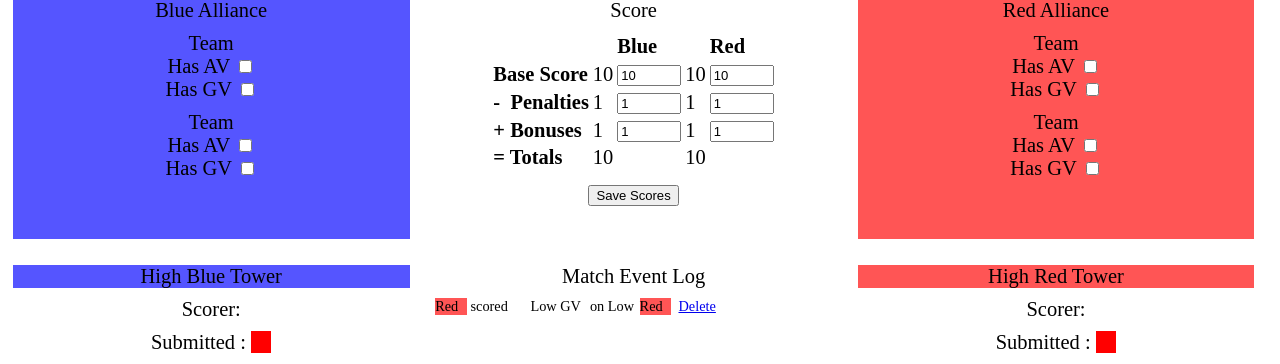
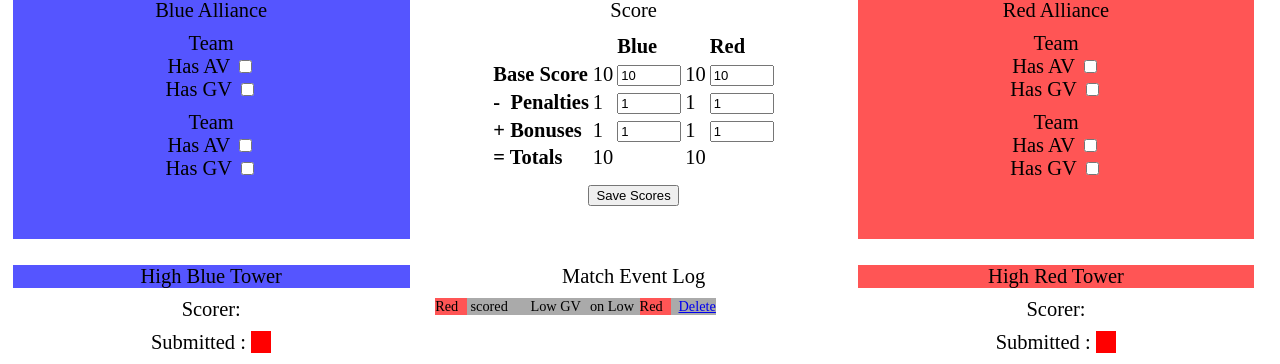
Before and after one commit to sssbox/TowerScoring, a Django app: template templates/scorekeeper/scorekeeper.html in a window 1280 px wide. Shown: the part 279-643 px from the top of the page. Run offline with Django 3.2, Linux system fonts and the light colour scheme; tables that the repository leaves empty hold one stand-in row (values such as "Sample post"); the template is opened without the code that fills it: values that come from a table or form of the project are taken from there, most other values are stand-ins (such as "Sample title", 1, 10 or a date in 2020).

Commit message:
[master] Implement descoring and implement marking of matchevents as "duds" as in events that don't have any effect.

```diff
--- a/match/models.py
+++ b/match/models.py
@@ -175,6 +175,7 @@ class MatchEvent(models.Model):
     level = models.IntegerField(choices=LEVEL_CHOICES)
     collision_id = models.IntegerField()
     undo_score = models.BooleanField(default=False)
+    dud = models.BooleanField(default=False)
 
     class Meta:
         unique_together = ('scorer', 'collision_id')
--- a/media/css/scorekeeper.css
+++ b/media/css/scorekeeper.css
@@ -13,6 +13,7 @@ div { margin-bottom: 10px; }
 .light-red { background: #f55; }
 .light-blue { background: #55f; }
 .green { background: #0f0; }
+.greyed { background: #aaa; }
 
 .all { width: 100%; height: 100%; margin: auto;}
 .ninth { width: 31%; height: 30%; margin: 1%; }
--- a/templates/mobile_scorer/scorer.html
+++ b/templates/mobile_scorer/scorer.html
@@ -91,7 +91,7 @@
                         <div class="vcenter">+ AV</div>
                     </div>
                     <div class="score_count level_3 hide_for_low">
-                        <div class="vcenter">3</div>
+                        <div class="vcenter">0</div>
                     </div>
                     <div class="scoring_cell level_2 hide_for_high
                         {% if is_red %}red{% else %}blue{% endif %}"
@@ -99,7 +99,7 @@
                         <div class="vcenter"><br />+ High GV</div>
                     </div>
                     <div class="score_count level_2 hide_for_high">
-                        <div class="vcenter">2</div>
+                        <div class="vcenter">0</div>
                     </div>
                     <div class="scoring_cell level_1 hide_for_high
                         {% if is_red %}red{% else %}blue{% endif %}"
@@ -107,7 +107,7 @@
                         <div class="vcenter"><br />+ Low GV</div>
                     </div>
                     <div class="score_count level_1 hide_for_high">
-                        <div class="vcenter">1</div>
+                        <div class="vcenter">0</div>
                     </div>
                 </div>
             </div>
--- a/templates/scorekeeper/log.html
+++ b/templates/scorekeeper/log.html
@@ -5,21 +5,21 @@
 <div id="event_log">
     {% for event in match.matchevent_set.all %}
     <div class="match_event">
-        <span class="float match_event_scorer">{{ event.scorer.username }}</span>
+        <span class="float match_event_scorer greyable{% if event.dud %} greyed{% endif %}">{{ event.scorer.username }}</span>
         <span class="float match_event_alliance light-{% if 'red' == event.alliance %}red{% else %}blue{% endif %}">
             {{ event.alliance|title }}
         </span>
-        <span class="float match_event_unscored">
+        <span class="float match_event_unscored greyable{% if event.dud %} greyed{% endif %}">
             &nbsp;{% if event.undo_score %}removed{% else %}{% if event.tower.name == 'center' or event.alliance in event.tower.name %}scored{% else %}descored{% endif %}{% endif %}&nbsp;
         </span>
-        <span class="float match_event_level">
+        <span class="float match_event_level greyable{% if event.dud %} greyed{% endif %}">
             {% if event.level == 1 %}Low GV{% else %}
             {% if event.level == 2 %}High GV{% else %}
             {% if event.level == 3 %}AV{% endif %}
             {% endif %}{% endif %}
         </span>
-        <span class="float"> on&nbsp;</span>
-        <span class="float match_event_tower_1">
+        <span class="float greyable{% if event.dud %} greyed{% endif %}"> on&nbsp;</span>
+        <span class="float match_event_tower_1 greyable{% if event.dud %} greyed{% endif %}">
             {% if 'high_' in event.tower.name %}High{% else %}
             {% if 'low_' in event.tower.name %}Low{% else %}Center{% endif %}
             {% endif %}
@@ -29,8 +29,8 @@
                 {% if '_red' in event.tower.name %}Red{% else %}Blue{% endif %}
             {% else %}&nbsp;{% endif %}
         </span>
-        <span class="float">&nbsp;&nbsp;</span>
-        <span class="float match_event_delete">
+        <span class="float greyable{% if event.dud %} greyed{% endif %}">&nbsp;&nbsp;</span>
+        <span class="float match_event_delete greyable{% if event.dud %} greyed{% endif %}">
             <a href="#" name="{{ event.id }}" class="delete_event_link">Delete</a>
         </span>
     </div>
@@ -39,15 +39,15 @@
 </div>
 
     <div class="match_event" id="match_event_template" style="display:none;">
-        <span class="float match_event_scorer"></span>
+        <span class="float match_event_scorer greyable"></span>
         <span class="float match_event_alliance"></span>
-        <span class="float match_event_unscored">&nbsp;scored&nbsp;</span>
-        <span class="float match_event_level"></span>
-        <span class="float"> on&nbsp;</span>
-        <span class="float match_event_tower_1"></span>
+        <span class="float match_event_unscored greyable">&nbsp;scored&nbsp;</span>
+        <span class="float match_event_level greyable"></span>
+        <span class="float greyable"> on&nbsp;</span>
+        <span class="float match_event_tower_1 greyable"></span>
         <span class="float match_event_tower_2"></span>
-        <span class="float">&nbsp;&nbsp;</span>
-        <span class="float match_event_delete">
+        <span class="float greyable">&nbsp;&nbsp;</span>
+        <span class="float match_event_delete greyable">
             <a href="#" class="delete_event_link">Delete</a>
         </span>
     </div>
--- a/templates/scorekeeper/script.html
+++ b/templates/scorekeeper/script.html
@@ -132,6 +132,8 @@
                 al.addClass('light-blue') ;
             }
             var tower_name = String(match_event.tower.name) ;
+            if(match_event.dud)
+                c.find('.greyable').addClass('greyed') ;
             if(match_event.undo_score)
                 c.find('.match_event_unscored').html('&nbsp;removed&nbsp;') ;
             else if (tower_name != 'center' && tower_name.indexOf(match_event.alliance) < 0)
```
Also changed, not shown: match/views.py (+29 -7 lines), match/migrations/0019_auto__add_field_matchevent_dud.py (added).
